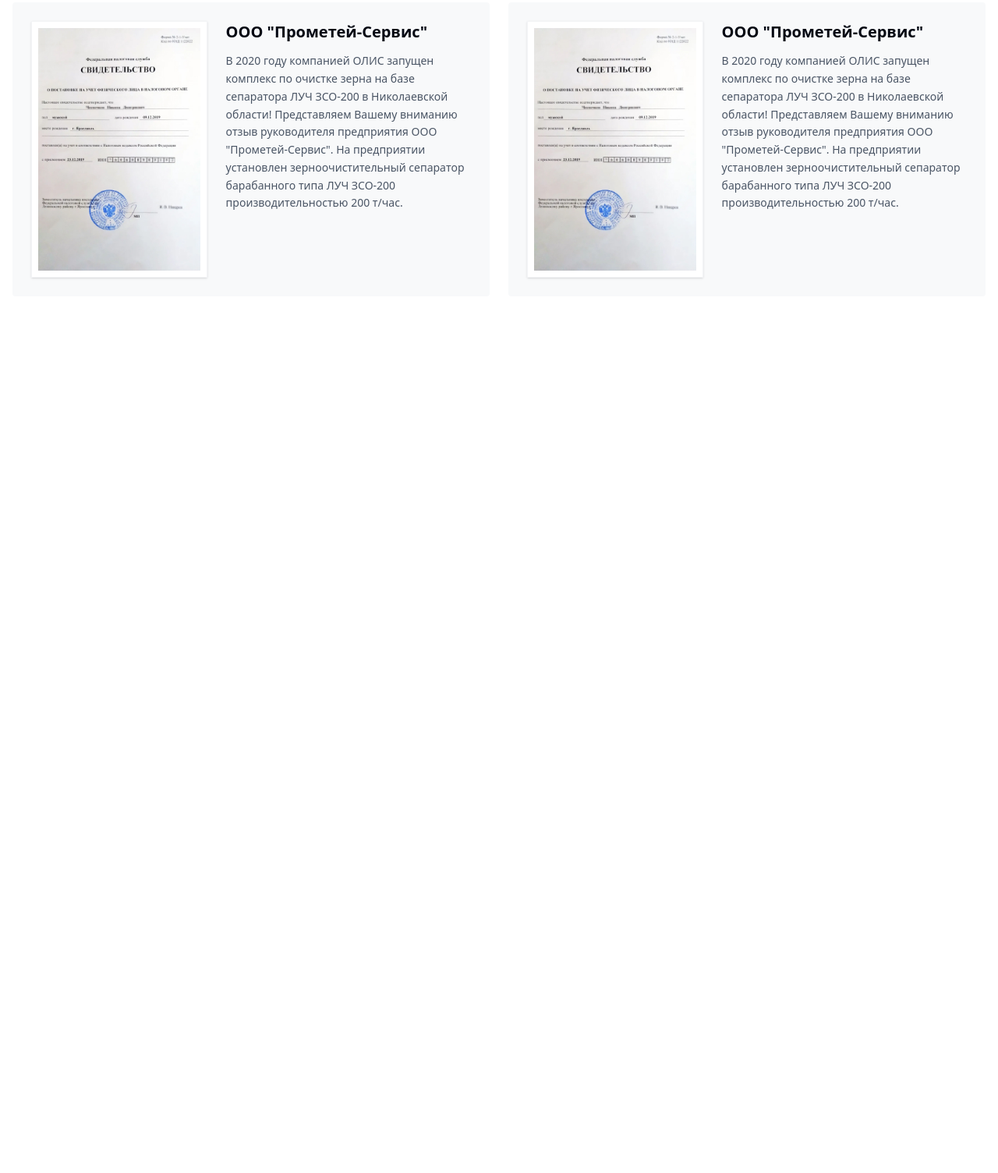
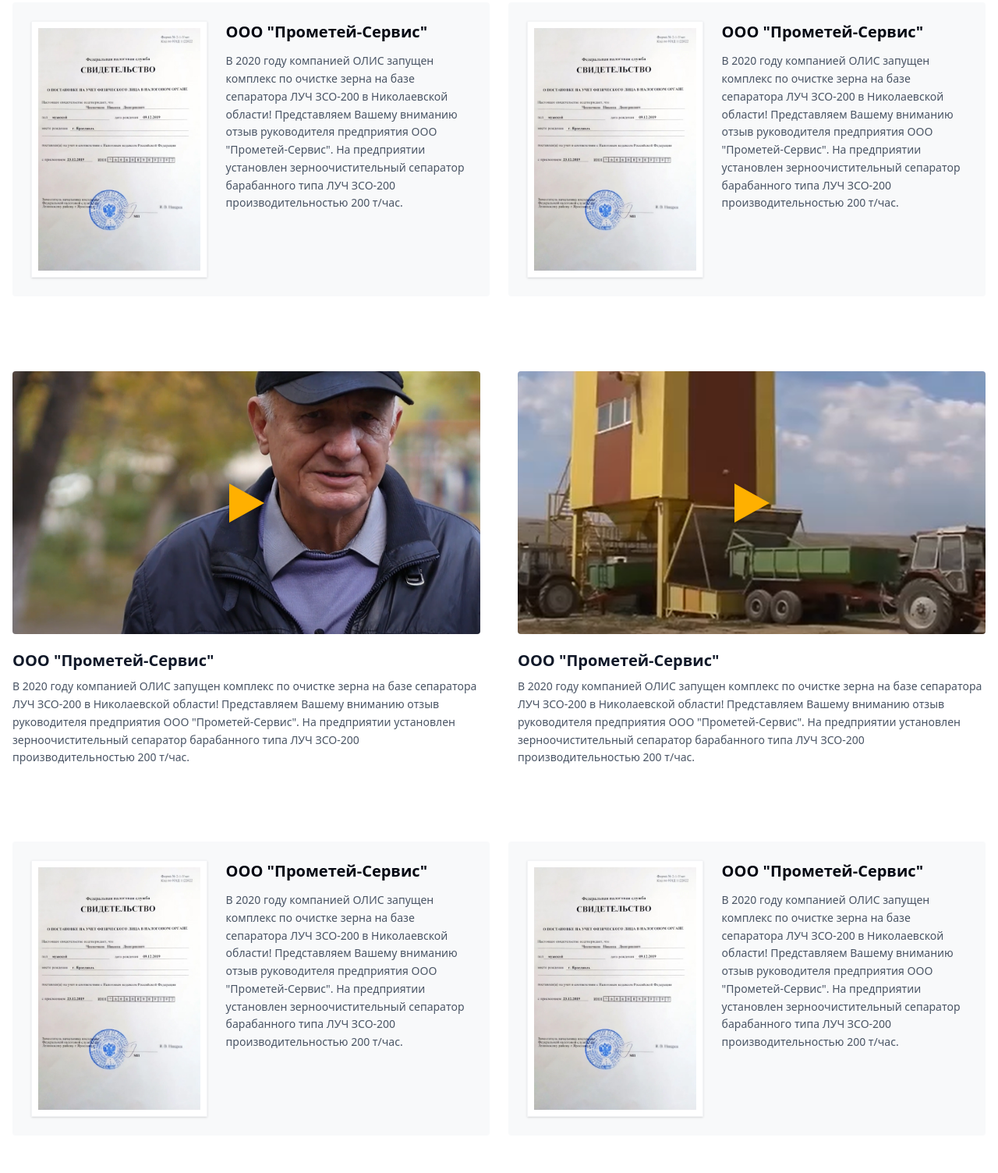
Before and after one commit to kabirovabdullo60-dot/group-work-2222, a website: page src/page4.html in a window 1280 px wide. Shown: the part 848-2352 px from the top of the page at 78% size. Before the commit the page ends 1276 px from the top, so only its background shows below. Drawn offline with Linux system fonts and the light colour scheme.

Commit message:
section 2 on page4

```diff
--- a/src/page4.html
+++ b/src/page4.html
@@ -162,5 +162,82 @@
 
   </div>
 </section>
+
+<section class="w-full max-w-7xl mx-auto px-4 py-12 font-sans selection:bg-yellow-200">
+
+  <div class="grid grid-cols-1 md:grid-cols-2 gap-8 lg:gap-12">
+
+    <div class="flex flex-col w-full">
+      <div class="relative group overflow-hidden rounded-sm cursor-pointer aspect-video bg-gray-100 block">
+        <img src="./images_abdu/image 25.png" alt="" class="w-full h-full object-cover transition-transform duration-300 group-hover:scale-102" />
+
+        <div class="absolute inset-0 flex items-center justify-center pointer-events-none">
+          <div class="w-0 h-0 border-t-[25px] border-t-transparent border-l-[45px] border-l-[#FFB000] border-b-[25px] border-b-transparent drop-shadow-md transform transition-transform group-hover:scale-110"></div>
+        </div>
+      </div>
+
+      <div class="mt-5">
+        <h3 class="text-xl font-bold text-gray-900 mb-2">ООО "Прометей-Сервис"</h3>
+        <p class="text-sm text-gray-600 leading-relaxed">
+В 2020 году компанией ОЛИС запущен комплекс по очистке зерна на базе сепаратора ЛУЧ ЗСО-200 в Николаевской области!
+Представляем Вашему вниманию отзыв руководителя предприятия ООО "Прометей-Сервис".
+На предприятии установлен зерноочистительный сепаратор барабанного типа ЛУЧ ЗСО-200 производительностью 200 т/час.        </p>
+      </div>
+    </div>
+
+    <div class="flex flex-col w-full">
+      <div class="relative group overflow-hidden rounded-sm cursor-pointer aspect-video bg-gray-100 block">
+        <img src="./images_abdu/image 27.png" alt="ООО Прометей-Сервис" class="w-full h-full object-cover transition-transform duration-300 group-hover:scale-102" />
+
+        <div class="absolute inset-0 flex items-center justify-center pointer-events-none">
+          <div class="w-0 h-0 border-t-[25px] border-t-transparent border-l-[45px] border-l-[#FFB000] border-b-[25px] border-b-transparent drop-shadow-md transform transition-transform group-hover:scale-110"></div>
+        </div>
+      </div>
+
+      <div class="mt-5">
+        <h3 class="text-xl font-bold text-gray-900 mb-2">ООО "Прометей-Сервис"</h3>
+        <p class="text-sm text-gray-600 leading-relaxed">
+В 2020 году компанией ОЛИС запущен комплекс по очистке зерна на базе сепаратора ЛУЧ ЗСО-200 в Николаевской области!
+Представляем Вашему вниманию отзыв руководителя предприятия ООО "Прометей-Сервис".
+На предприятии установлен зерноочистительный сепаратор барабанного типа ЛУЧ ЗСО-200 производительностью 200 т/час.        </p>
+      </div>
+    </div>
+
+  </div>
+</section>
+
+<section class="w-full max-w-7xl mx-auto px-4 py-12 font-sans">
+  <div class="grid grid-cols-1 lg:grid-cols-2 gap-6">
+
+    <div class="flex flex-col md:flex-row bg-[#F8F9FA] p-6 rounded-sm gap-6 items-center md:items-start">
+      <div class="w-full md:w-2/5 shrink-0 bg-white shadow-sm border border-gray-100 p-2">
+        <img src="./images_abdu/image 56.jpg" alt="Свидетельство" class="w-full h-auto object-contain" />
+      </div>
+
+      <div class="w-full md:w-3/5 flex flex-col justify-top">
+        <h3 class="text-xl font-bold text-gray-950 mb-3 text-center md:text-left">ООО "Прометей-Сервис"</h3>
+        <p class="text-sm text-gray-600 leading-relaxed font-light text-center md:text-left">
+В 2020 году компанией ОЛИС запущен комплекс по очистке зерна на базе сепаратора ЛУЧ ЗСО-200 в Николаевской области!
+Представляем Вашему вниманию отзыв руководителя предприятия ООО "Прометей-Сервис".
+На предприятии установлен зерноочистительный сепаратор барабанного типа ЛУЧ ЗСО-200 производительностью 200 т/час.        </p>
+      </div>
+    </div>
+
+    <div class="flex flex-col md:flex-row bg-[#F8F9FA] p-6 rounded-sm gap-6 items-center md:items-start">
+      <div class="w-full md:w-2/5 shrink-0 bg-white shadow-sm border border-gray-100 p-2">
+        <img src="./images_abdu/image 56.jpg" alt="" class="w-full h-auto object-contain" />
+      </div>
+
+      <div class="w-full md:w-3/5 flex flex-col justify-top">
+        <h3 class="text-xl font-bold text-gray-950 mb-3 text-center md:text-left">ООО "Прометей-Сервис"</h3>
+        <p class="text-sm text-gray-600 leading-relaxed font-light text-center md:text-left">
+В 2020 году компанией ОЛИС запущен комплекс по очистке зерна на базе сепаратора ЛУЧ ЗСО-200 в Николаевской области!
+Представляем Вашему вниманию отзыв руководителя предприятия ООО "Прометей-Сервис".
+На предприятии установлен зерноочистительный сепаратор барабанного типа ЛУЧ ЗСО-200 производительностью 200 т/час.        </p>
+      </div>
+    </div>
+
+  </div>
+</section>
 </body>
 </html>
```
